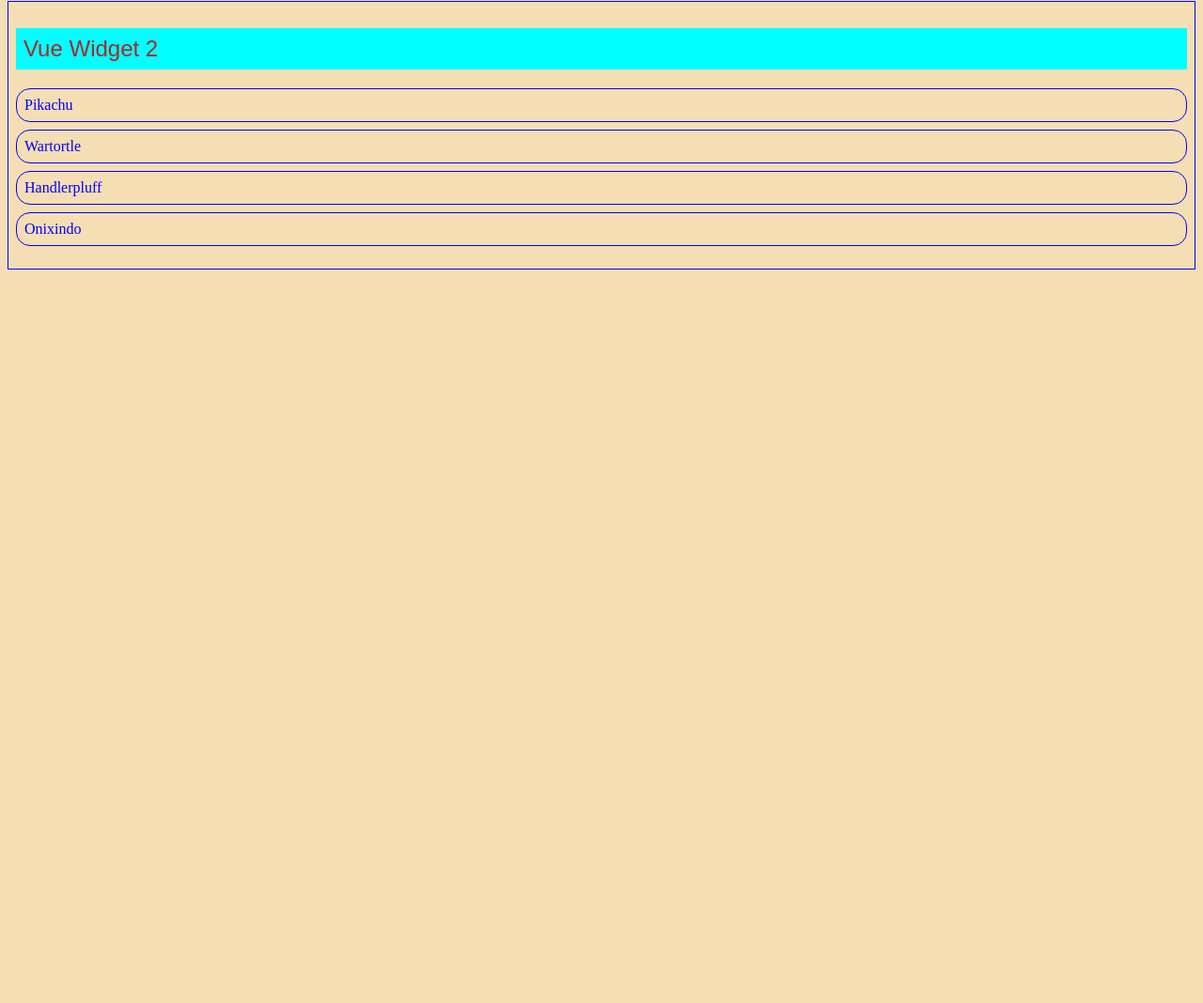
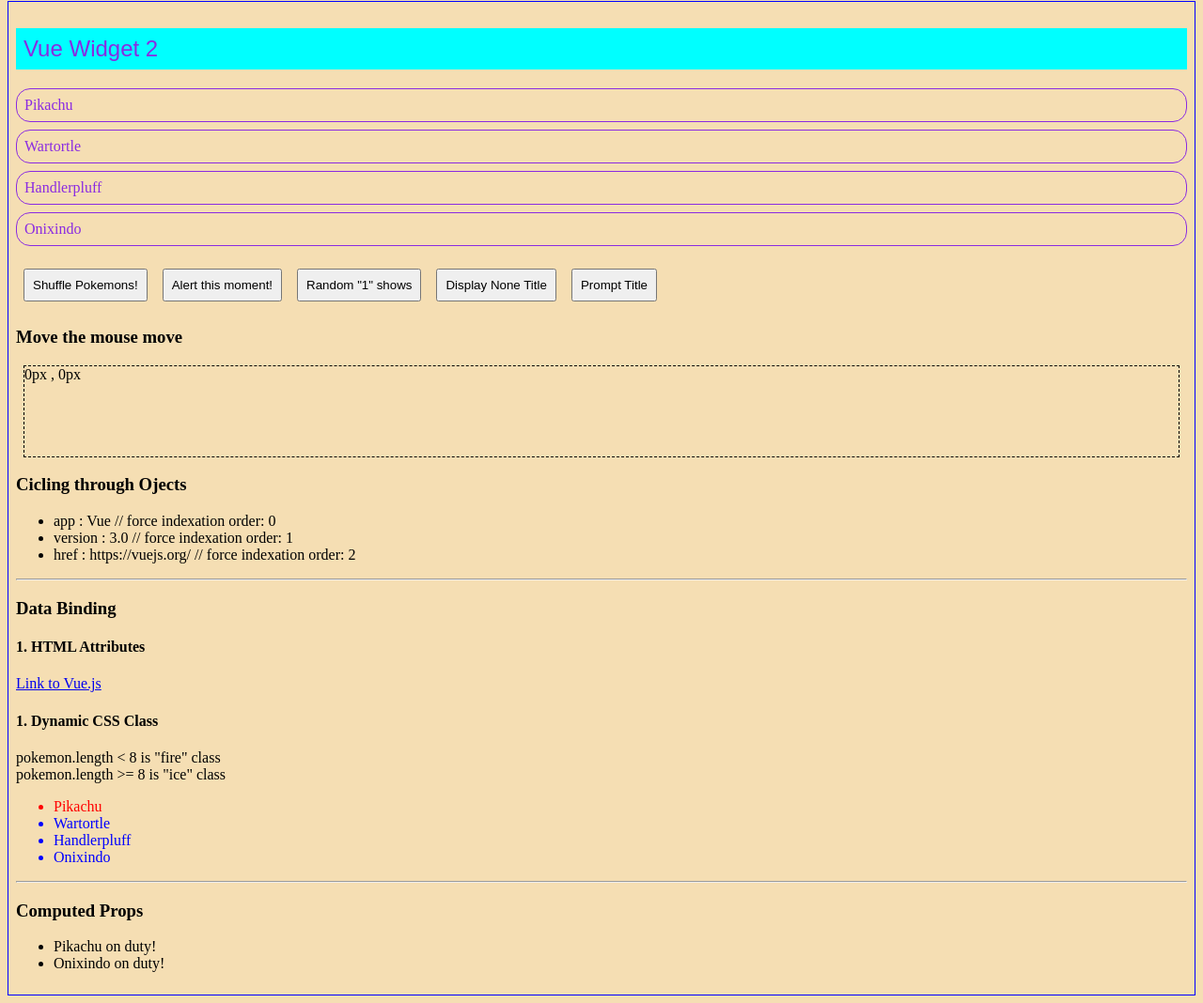
Before and after one commit to isaacBejarano/vue-widgets, a website with bundled scripts: page index.html in a window 1280 px wide. Shown: the part 470-1538 px from the top of the page at 94% size. Before the commit the page ends 800 px from the top, so only its background shows below. Built offline with nearby package versions, Linux system fonts and the light colour scheme.

Commit message:
Basics (#1)
* events + control directives

* computed

```diff
--- a/index.html
+++ b/index.html
@@ -17,6 +17,15 @@
 				padding-bottom: 0.5rem;
 				border: 0 solid orangered;
 				border-width: 0 0 2px;
+			}
+
+			/* global styles */
+			.ice {
+				color: blue;
+			}
+
+			.fire {
+				color: red;
 			}
 		</style>
 	</head>
--- a/vue/widgets/widget-1/styles/vue-widget-1.component.styles.mjs
+++ b/vue/widgets/widget-1/styles/vue-widget-1.component.styles.mjs
@@ -1,5 +1,5 @@
 const style1 = `
-	color: darkmagenta;
+	color: green;
 	background-color: palegreen;
 	font-family: Arial, sans-serif;
 	font-weight: lighter;
--- a/vue/widgets/widget-2/logic/vue-widget-2.component.logic.mjs
+++ b/vue/widgets/widget-2/logic/vue-widget-2.component.logic.mjs
@@ -6,6 +6,53 @@ export const component = {
 		return {
 			title: "Vue Widget 2",
 			pokemons: ["Pikachu", "Wartortle", "Handlerpluff", "Onixindo"],
+			random: 0,
+			titleShow: true,
+			crosshair: [0, 0],
+			anyObject: {
+				app: "Vue",
+				version: "3.0",
+				href: "https://vuejs.org/",
+			},
 		};
 	},
+	methods: {
+		shiftPokemons() {
+			this.pokemons.push(this.pokemons.shift());
+		},
+
+		gimmeDate(d) {
+			alert(d);
+		},
+
+		randomNum() {
+			this.random = Math.round(Math.random());
+		},
+
+		toggleTitle() {
+			this.titleShow = !this.titleShow;
+		},
+
+		prompTitle(e, legend) {
+			this.title = prompt(legend + "\nTouched at TimeStamp " + e.timeStamp);
+		},
+
+		crosshairMe(e) {
+			this.crosshair = [e.offsetX, e.offsetY];
+		},
+	},
+	computed: {
+		cCrosshair() {
+			return this.crosshair[0] + "px" + " , " + this.crosshair[1] + "px";
+		},
+		cPokemonsOnDuty() {
+			let onDuty = this.pokemons.filter(p => p.length < 9);
+
+			for (let [k, v] of onDuty.entries()) {
+				onDuty[k] = v + " on duty!";
+			}
+
+			return onDuty;
+		},
+	},
 };
--- a/vue/widgets/widget-2/styles/vue-widget-2.component.styles.mjs
+++ b/vue/widgets/widget-2/styles/vue-widget-2.component.styles.mjs
@@ -1,5 +1,5 @@
 const style1 = `
-	color: brown;
+	color: blueviolet;
 	background-color: cyan;
 	font-family: Arial, sans-serif;
 	font-weight: lighter;
@@ -17,10 +17,10 @@ const style3 = `
 const style4 = `
  margin: .5rem 0;
  padding: .5rem;
- border: 1px solid blue;
+ border: 1px solid blueviolet;
  border-radius: 15px;
  cursor: pointer;
- color: blue;
+ color: blueviolet;
 `;
 
 export { style1, style2, style3, style4 };
--- a/vue/widgets/widget-2/template/vue-widget-2.component.templeate.mjs
+++ b/vue/widgets/widget-2/template/vue-widget-2.component.templeate.mjs
@@ -2,12 +2,117 @@ import { style1, style2, style3, style4 } from "../styles/vue-widget-2.component
 
 const template1 = `
 <div style="border: 1px solid blue; padding: .5rem;">
-	<h2 style="${style1 + style2}">{{ title }}</h2>
+	<h2 v-show="titleShow" style="${style1 + style2}">{{ title }}</h2>
 
 	<ul style="${style3}">
 		<li v-for="pokemon in pokemons" style="${style4}">{{ pokemon }}</li>
 	</ul>
+
+	<button
+		style="margin: .5rem;
+		padding: .5rem;
+		cursor: pointer;"
+		@click="shiftPokemons">
+			Shuffle Pokemons!
+	</button>
+
+	<button
+		style="margin: .5rem;
+		padding: .5rem;
+		cursor: pointer;"
+		@click="gimmeDate(new Date())">
+			Alert this moment!
+	</button>
+
+	<button
+		style="margin: .5rem;
+		padding: .5rem;
+		cursor: pointer;"
+		@click="randomNum()">
+			Random "1" shows
+	</button>
+
+	<small
+		style="margin: .5rem;"
+		v-if="random>0">
+		Random is {{ random }}
+	</small>
+
+	<button
+		style="margin: .5rem;
+		padding: .5rem;
+		cursor: pointer;"
+		@click="toggleTitle()">
+			Display None Title
+	</button>
+
+	<button
+		style="margin: .5rem;
+		padding: .5rem;
+		cursor: pointer;"
+		@click="prompTitle($event, 'Enter New Title')">
+			Prompt Title
+	</button>
+
+	<h3>Move the mouse move</h3>
+	<div
+		style="position: relative;
+		margin: .5rem;
+		border: 1px dashed black;
+		height: 5rem;
+		padding: .5rem;
+		cursor: crosshair;"
+		@mousemove="crosshairMe($event)">
+
+			<div
+				style="position: absolute;"
+				:style="{
+					top: crosshair[1]+'px',
+					left: crosshair[0]+'px'
+				}"
+			>
+			{{ cCrosshair }}
+			</div>
+	</div>
+
+	<h3>Cicling through Ojects</h3>
+
+	<ul>
+		<li v-for="(value, key, i) in anyObject" :key="value.id">
+			{{ key }} : {{ value }}  // force indexation order: {{ i }}
+		</li>
+	</ul>
+
+	<hr/>
+
+	<h3>Data Binding</h3>
+		<h4>1. HTML Attributes</h4>
+		<a :href="anyObject.href" target="_blank">Link to Vue.js</a>
+
+		<h4>1. Dynamic CSS Class</h4>
+		<span style="display: block;">pokemon.length &lt; 8 is "fire" class</span>
+		<span>pokemon.length >= 8 is "ice" class</span>
+		<ul>
+			<li v-for="pokemon in pokemons" :class="{
+				fire : pokemon.length < 8,
+				ice : pokemon.length >= 8
+			}">
+			{{ pokemon }}
+			</li>
+		</ul>
+
+		<hr>
+
+		<h3>Computed Props</h3>
+		<ul>
+			<li v-for="pokeduty in cPokemonsOnDuty">
+				{{ pokeduty }}
+			</li>
+		</ul>
+
 </div>
+
+
 `;
 
 export { template1 };
```
